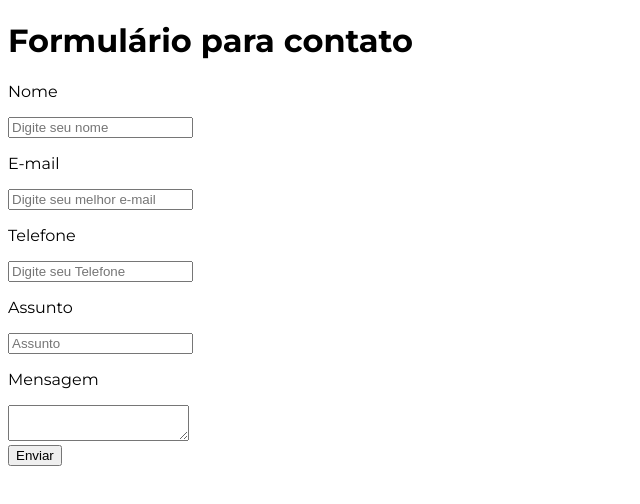
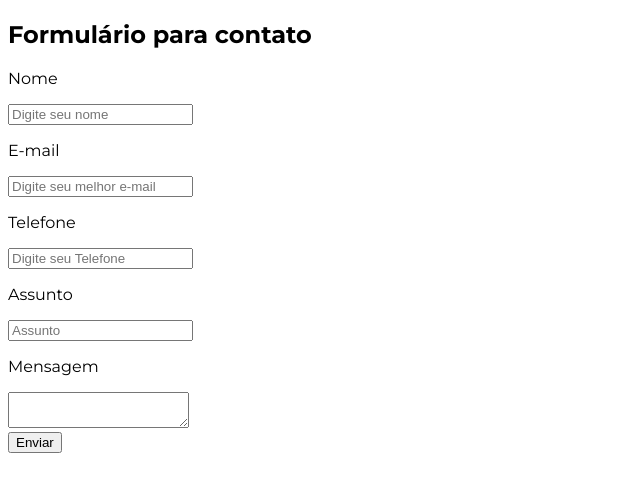
Before and after one commit to bongiovanii/RocketProgram-Portifolio, a plain HTML site: page formulário/index.html in a window 1280 px wide. Shown: the whole page, without its empty margins (0-640 px from the left). Drawn offline with Linux system fonts and the light colour scheme.

Commit message:
Update index.html

```diff
--- a/formulário/index.html
+++ b/formulário/index.html
@@ -18,7 +18,7 @@
     </style>
   </head>
   <body>
-    <h1>Formulário para contato</h1>
+    <h2>Formulário para contato</h2>
     <form>
       <label>
         <p>Nome</p>
```
